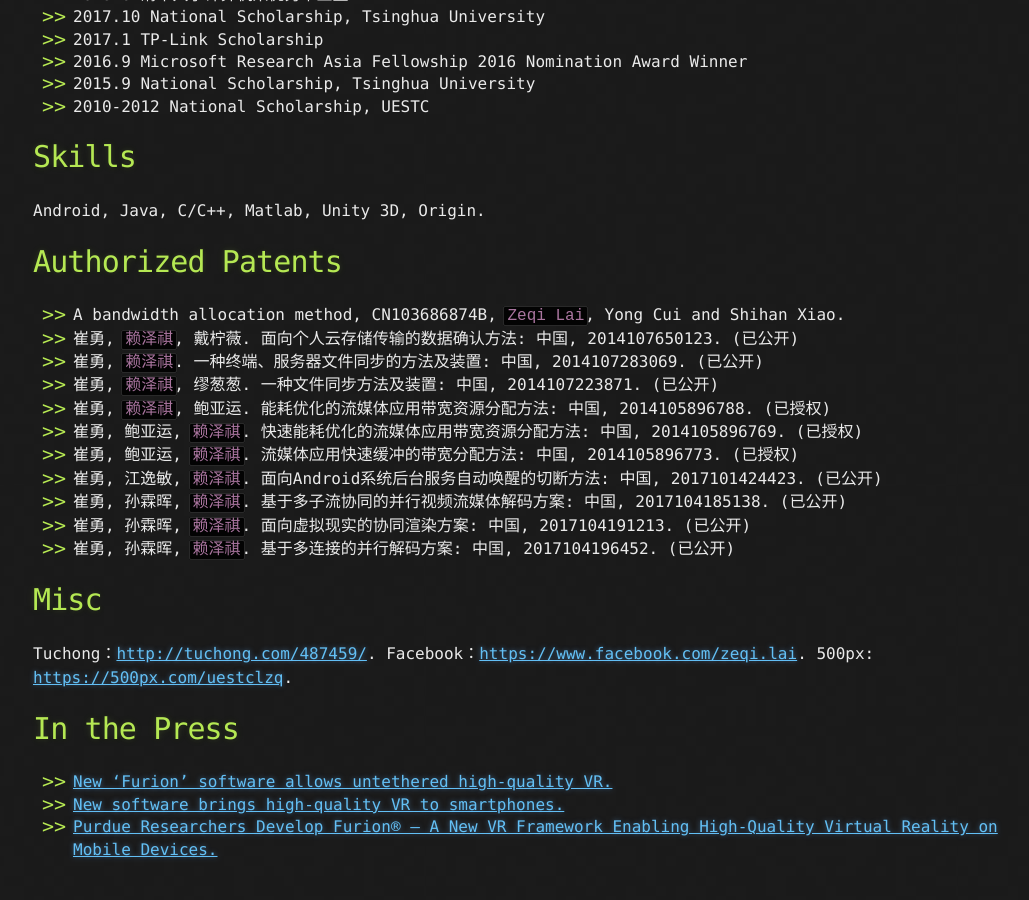
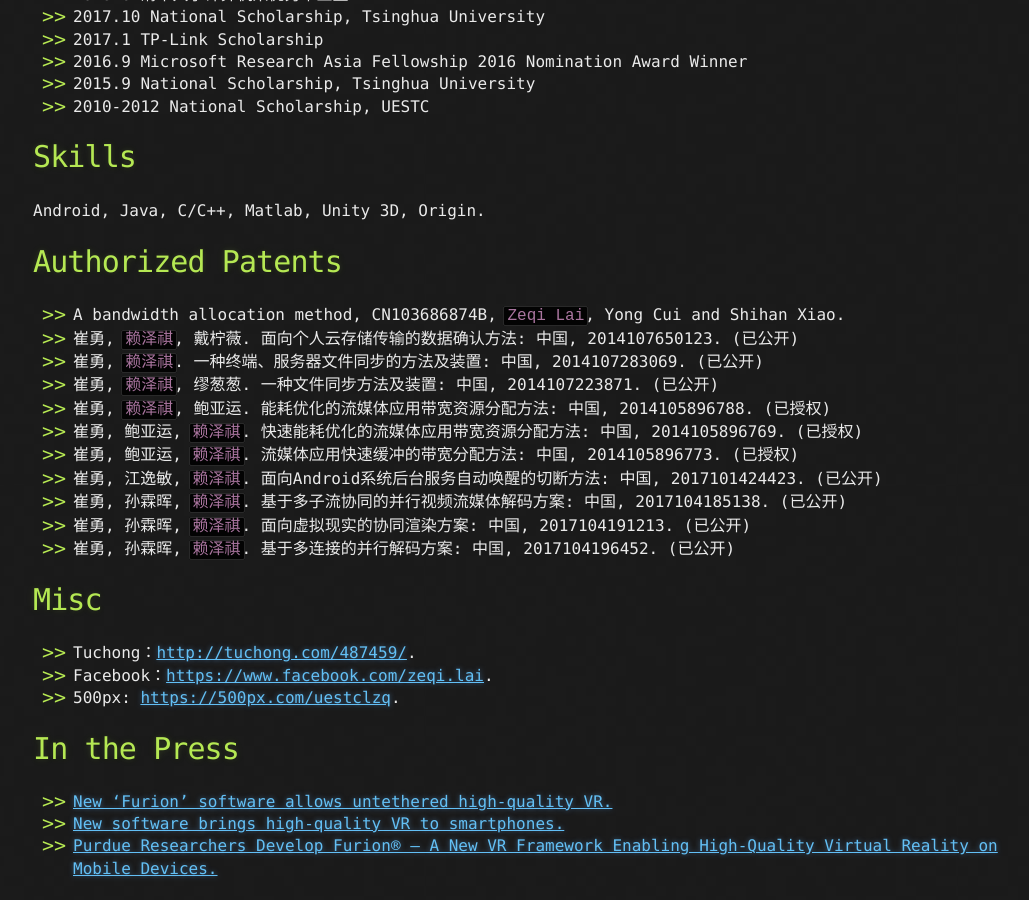
Before and after one commit to lzq8272587/lzq8272587.github.io, a Jekyll site: the page built from index.md, in a window 1280 px wide and 900 px high, scrolled down 1643 px. Shown: the whole window, without its empty margins (107-1136 px from the left). Built offline with Jekyll 4.4.1, drawn with Linux system fonts in a browser that asks for light colours; our own code applies the rules of GitHub Pages for plain Markdown files; part of the change alters nothing that is shown.

```diff
--- a/index.md
+++ b/index.md
@@ -65,9 +65,9 @@ Android, Java, C/C++, Matlab, Unity 3D, Origin.
 
 # Misc
 
-Tuchong：[http://tuchong.com/487459/](http://tuchong.com/487459/).
-Facebook：[https://www.facebook.com/zeqi.lai](https://www.facebook.com/zeqi.lai).
-500px: [https://500px.com/uestclzq](https://500px.com/uestclzq).
+*  Tuchong：[http://tuchong.com/487459/](http://tuchong.com/487459/).
+*  Facebook：[https://www.facebook.com/zeqi.lai](https://www.facebook.com/zeqi.lai).
+*  500px: [https://500px.com/uestclzq](https://500px.com/uestclzq).
 
 # In the Press
 *  [New ‘Furion’ software allows untethered high-quality VR.](https://www.purdue.edu/newsroom/releases/2017/Q4/new-furion-software-allows-untethered-high-quality-vr.html)
```
